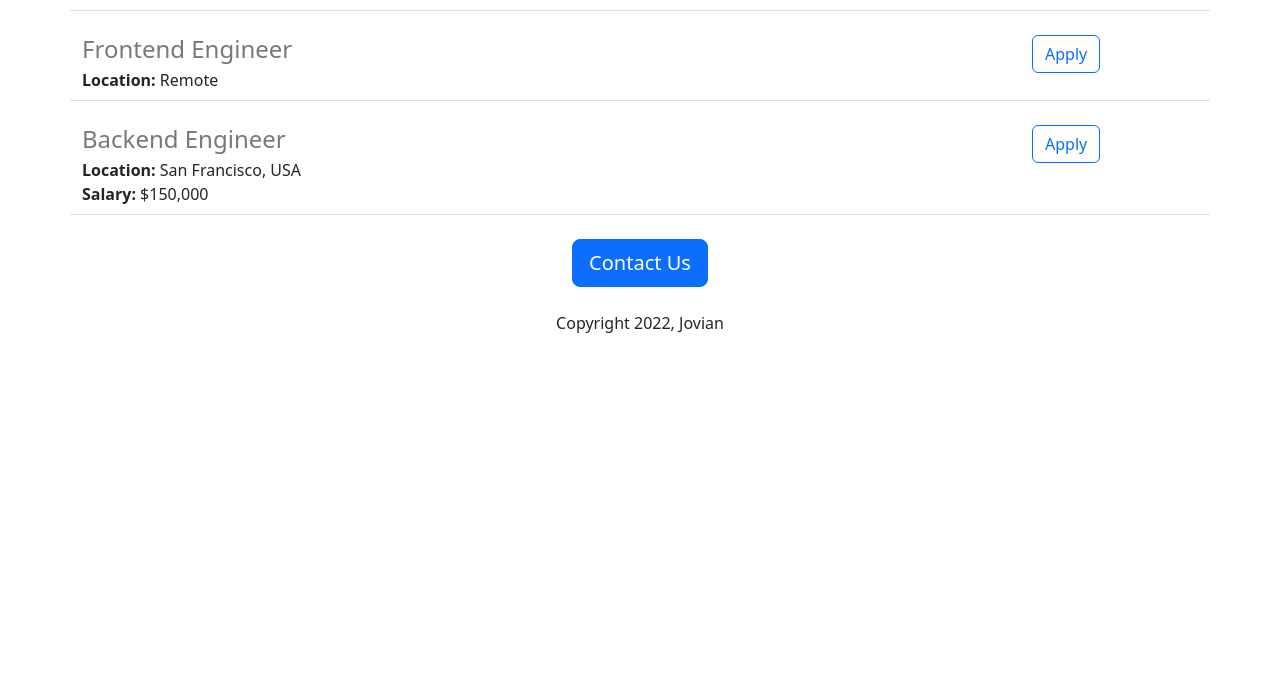
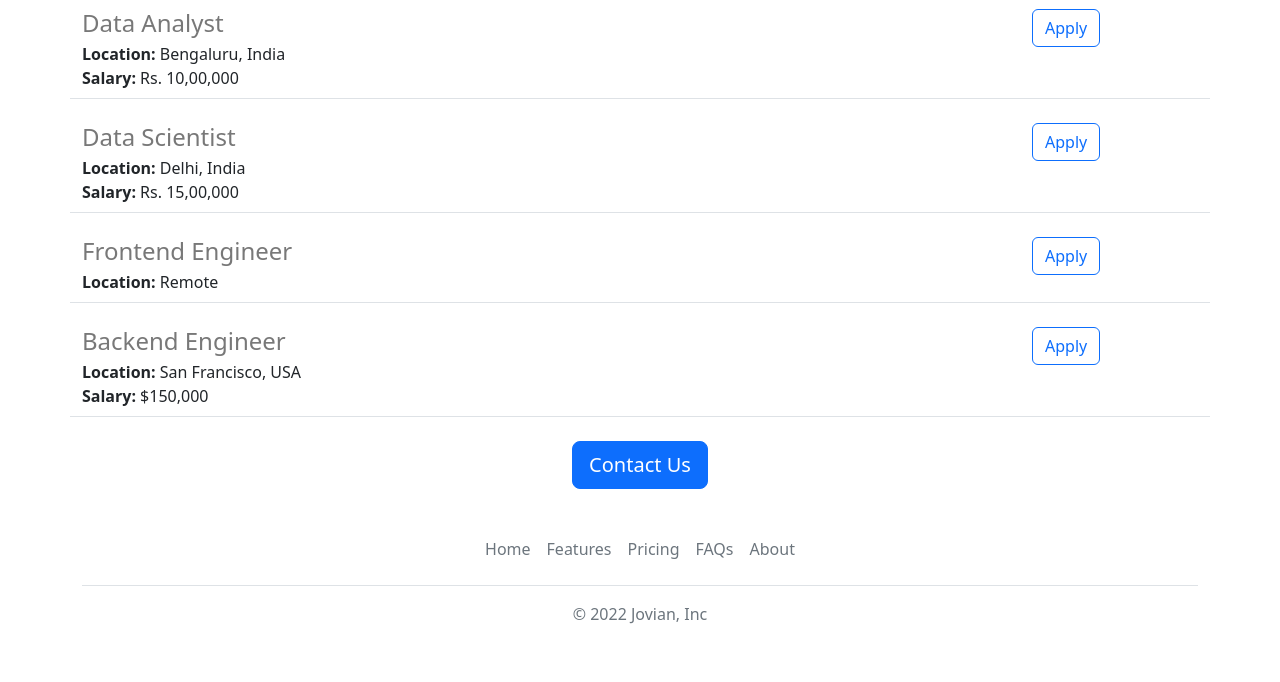
Before and after one commit to cristianndan14/jovian-careers-website, a Flask app: page / in a window 1280 px wide. Shown: the part 901-1583 px from the top of the page. Before the commit the page ends 1234 px from the top, so only its background shows below. Run offline with Flask 2, Linux system fonts and the light colour scheme.

Commit message:
functional and aesthetic improvements

```diff
--- /dev/null
+++ b/templates/footer.html
@@ -0,0 +1,12 @@
+<div class="container">
+  <footer class="py-3 my-4">
+    <ul class="nav justify-content-center border-bottom pb-3 mb-3">
+      <li class="nav-item"><a href="#" class="nav-link px-2 text-muted">Home</a></li>
+      <li class="nav-item"><a href="#" class="nav-link px-2 text-muted">Features</a></li>
+      <li class="nav-item"><a href="#" class="nav-link px-2 text-muted">Pricing</a></li>
+      <li class="nav-item"><a href="#" class="nav-link px-2 text-muted">FAQs</a></li>
+      <li class="nav-item"><a href="#" class="nav-link px-2 text-muted">About</a></li>
+    </ul>
+    <p class="text-center text-muted">&copy; 2022 Jovian, Inc</p>
+  </footer>
+</div>
--- a/templates/home.html
+++ b/templates/home.html
@@ -10,26 +10,34 @@
         height: 360px;
         width: 100%;
         object-fit: cover;
+        margin-bottom: 16px;
       }
     </style>
   </head>
   <body>
+    {% include 'navbar.html' %}
+    <img class="img-fluid" id="banner" src="static/img/banner.jpg">
     <div class="container">
       <h1 class="text-center mt-2 mb-4"> {{company_name}} Careers</h1>
-      <img class="img-fluid" id="banner" src="static/img/banner.jpg">
-      <h2 class="text-center mt-2 mb-4">About Jovian</h2>
-      <p class="lead">
+      <div class="row" style="margin-bottom:16px;">
+        <div class="col-md-6">
+          <p class="lead">
         Lorem ipsum dolor sit amet, consectetur adipisicing elit. Sed animi odit est quos repellat a perferendis non, commodi atque dolorem dolore quam quaerat cupiditate placeat consequatur minus nulla inventore? Qui. Lorem ipsum dolor sit amet, consectetur adipisicing elit. Distinctio pariatur explicabo adipisci. Architecto nobis harum inventore suscipit reiciendis, corrupti ratione, cupiditate quaerat ipsa a doloremque eveniet quo delectus ducimus consequuntur!
-      </p>
+          </p>
+        </div>
+        <div class="d-none d-md-block col-md-6">
+          <img src="/static/img/people.jpg" style="height:320px;border-radius:4px;" alt="people working">
+        </div>
+      </div>
       <h2 class="text-center mt-2 mb-4">Job Openings</h2>
       {% for job in jobs %}
         {% include 'jobitem.html'%}
       {% endfor %}
       <div class="text-center">
-        <button class="btn btn-primary btn-lg">Contact Us</button>
-        <p class="mt-4">Copyright 2022, Jovian</p>
+        <a class="btn btn-primary btn-lg" href="mailto:hello@jovian.ai?subject=Question%20about%20Job%20Openings&body=My%20name%3A%20%3Cyour%20name%20here%3E%0D%0A%0D%0AMy%20questions%3A%20%3Center%20question%20here%3E">Contact Us</a>
       </div>
     </div>
     <script src="https://cdn.jsdelivr.net/npm/bootstrap@5.2.3/dist/js/bootstrap.bundle.min.js" integrity="sha384-kenU1KFdBIe4zVF0s0G1M5b4hcpxyD9F7jL+jjXkk+Q2h455rYXK/7HAuoJl+0I4" crossorigin="anonymous"></script>
+    {% include 'footer.html' %}
   </body>
 </html>
--- a/templates/jobitem.html
+++ b/templates/jobitem.html
@@ -13,7 +13,7 @@
     {% endif %}
   </div>
   <div class="col-2">
-    <button type="button" class="btn btn-outline-primary">Apply</button>
+    <a href=mailto:hello@jovian.ai?subject=Application%20for%20{{job['title']}}&body=My%20name%3A%20%3Cyour%20name%20here%3E%0D%0A%0D%0AMy%20resume%20link%3A%20%3Cresume%20link%3E%0D%0A%0D%0AMy%20LinkedIn%20link%3A%20%3Clinkedin%20in%3E" type="button" class="btn btn-outline-primary float-right align-middle">Apply</a>
   </div>
 
 </div>
--- /dev/null
+++ b/templates/navbar.html
@@ -0,0 +1,9 @@
+<nav class="navbar shadow-sm fixed-top bg-white">
+  <div class="container-fluid">
+    <a class="navbar-brand" href="#">
+      <img src="/static/img/logo.svg" alt="logo" width="30" height="24" class="d-inline-block align-text-top">
+      Jovian
+    </a>
+  </div>
+</nav>
+<div style="height:56px;"></div>
```
Also changed, not shown: static/img/logo.svg (added), 1 other file.
